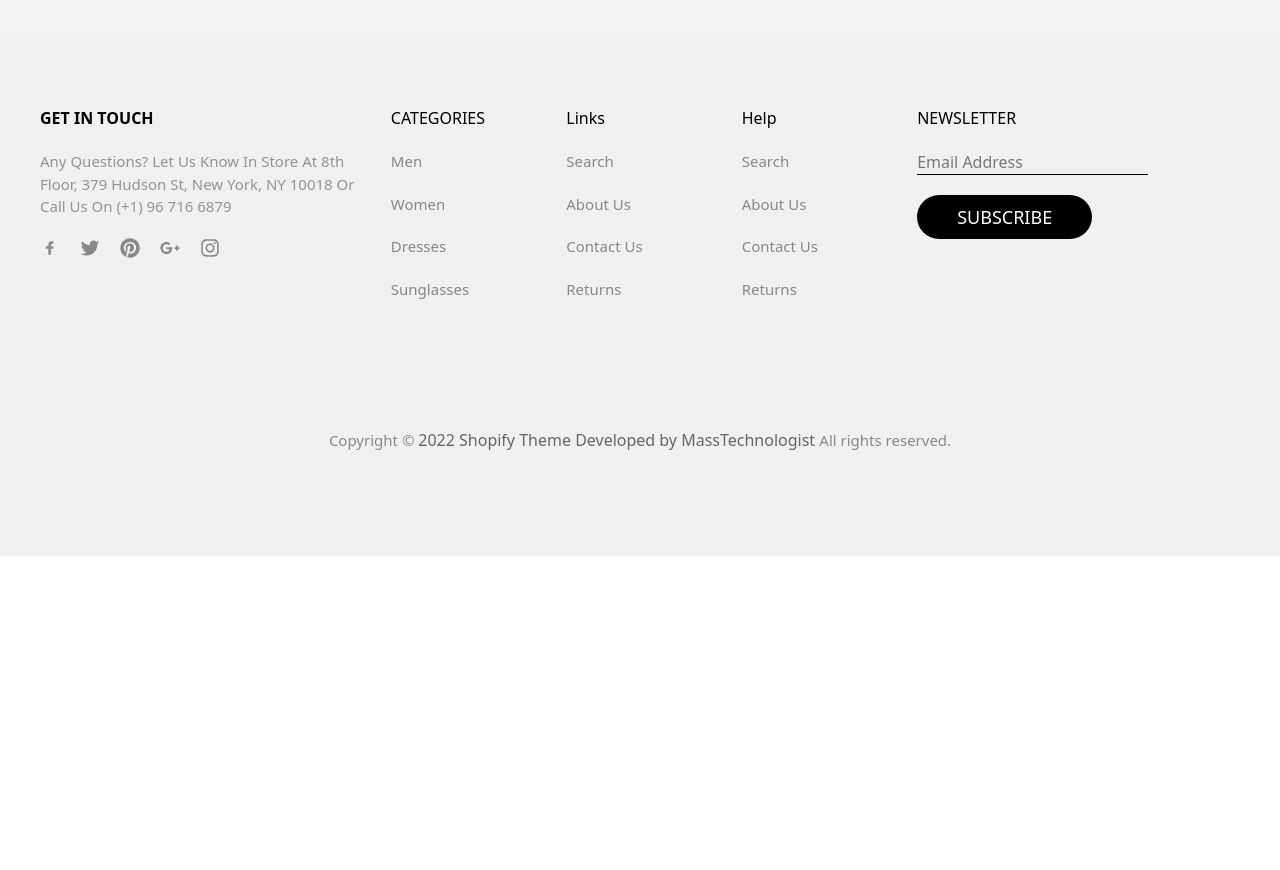
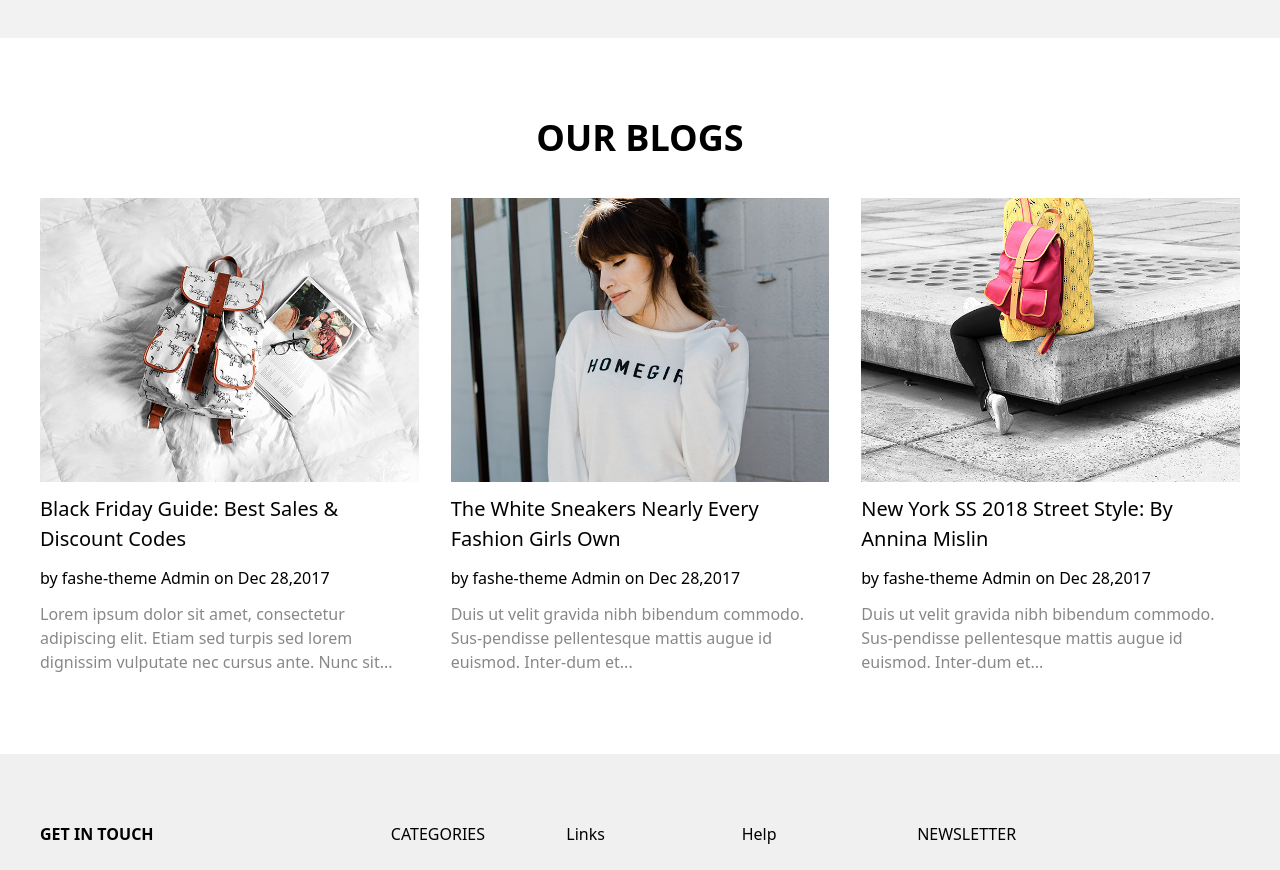
Before and after one commit to Anas-elbourkkadi/Anas_elbourkkadi_finalProject_React, a React (Vite) app: page / in a window 1280 px wide. Shown: the part 2898-3768 px from the top of the page. Before the commit the page ends 3454 px from the top, so only its background shows below. Built offline with nearby package versions, Linux system fonts and the light colour scheme.

Commit message:
added the section blogs

```diff
--- /dev/null
+++ b/src/constant/dataBlogs.json
@@ -0,0 +1,21 @@
+[
+    {
+        "blog": "src/assets/images1/images/blog-01.jpg",
+        "title": "Black Friday Guide: Best Sales & Discount Codes ",
+        "des1": "by fashe-theme Admin on Dec 28,2017",
+        "des2": "Lorem ipsum dolor sit amet, consectetur adipiscing elit. Etiam sed turpis sed lorem dignissim vulputate nec cursus ante. Nunc sit... "
+    },
+
+    {
+        "blog": "src/assets/images1/images/blog-02.jpg",
+        "title": "The White Sneakers Nearly Every Fashion Girls Own  ",
+        "des1": "by fashe-theme Admin on Dec 28,2017",
+        "des2": "Duis ut velit gravida nibh bibendum commodo. Sus-pendisse pellentesque mattis augue id euismod. Inter-dum et...  "
+    },
+    {
+        "blog": "src/assets/images1/images/blog-03.jpg",
+        "title": "New York SS 2018 Street Style: By Annina Mislin ",
+        "des1": "by fashe-theme Admin on Dec 28,2017 ",
+        "des2": "Duis ut velit gravida nibh bibendum commodo. Sus-pendisse pellentesque mattis augue id euismod. Inter-dum et...  "
+    }
+]
--- a/src/constant/imgesCarousl1.jsx
+++ b/src/constant/imgesCarousl1.jsx
@@ -17,6 +17,7 @@ import item5 from '../assets/images1/images/item-05.jpg';
 import item6 from '../assets/images1/images/item-02.jpg';
 
 
+
 export default [image1, image2, image3];
 export const ImgCd = [image4, image5, image6, image7, image8, image9];
 export const Items = [item1, item2, item3, item4, item5, item6];
--- a/src/pages/home/index.jsx
+++ b/src/pages/home/index.jsx
@@ -1,3 +1,4 @@
+import { Blogs } from "./parties/blogs";
 import { Boxes } from "./parties/boxes";
 import { ImagesCard } from "./parties/cardsImages";
 import { Prodects } from "./parties/prodects";
@@ -13,6 +14,7 @@ export const IndexHome = () => {
             <ImagesCard/>
             <Prodects/>
             <Boxes/>
+            <Blogs/>
         </main>
     )
 }
--- /dev/null
+++ b/src/pages/home/parties/blogs.jsx
@@ -0,0 +1,26 @@
+import DataBlog from '../../../constant/dataBlogs.json';
+
+export const Blogs = () => {
+    return (
+        <section className=" my-20">
+            <h2 className="text-center uppercase font-black text-4xl">our blogs</h2>
+            <div className="grid md:grid-cols-3 grid-cols-1 gap-8 px-10 mt-10">
+                {
+                    DataBlog.map((e, i) =>
+                        <div key={i} className="space-y-3 group">
+                            <div className="overflow-hidden">
+                                <img className="group-hover:scale-110 duration-700" src={e.blog} alt="img" loading="lazy" />
+                            </div>
+                            <h4 className="text-[20px]">{e.title} </h4>
+                            <p>{e.des1}</p>
+                            <p className="text-primeryC">
+                                {e.des2}
+                            </p>
+                        </div>
+                    )
+                }
+
+            </div>
+        </section>
+    )
+}
--- a/src/pages/home/parties/boxes.jsx
+++ b/src/pages/home/parties/boxes.jsx
@@ -14,9 +14,9 @@ export const Boxes = () => {
                     <p className="md:text-[18px]  hover:underline cursor-pointer  uppercase tracking-wider font-light">View Collection</p>
                 </div>
             </div>
-            <div className="bg-white text-center lg:w-full md:py-5 pb-3 md:w-[85%]  group">
-                <div className="md:h-70 h-40   overflow-hidden flex justify-center ">
-                    <img className="object-cover group-hover:scale-110 duration-500" src={Items[getimage]} alt="image" loading="lazy" />
+            <div className="bg-white text-center lg:w-full md:py-5 py-5 md:w-[85%]  group">
+                <div className="md:h-70 overflow-hidden flex justify-center items-center ">
+                    <img className="object-cover  group-hover:scale-110 duration-500" src={Items[getimage]} alt="image" loading="lazy" />
                 </div>
                 <p className="text-primeryC hover:text-seconderyC cursor-pointer"> Boxy2 T-Shirt with Roll Sleeve</p>
                 <p className="text-primeryC">$20.00</p>
```
